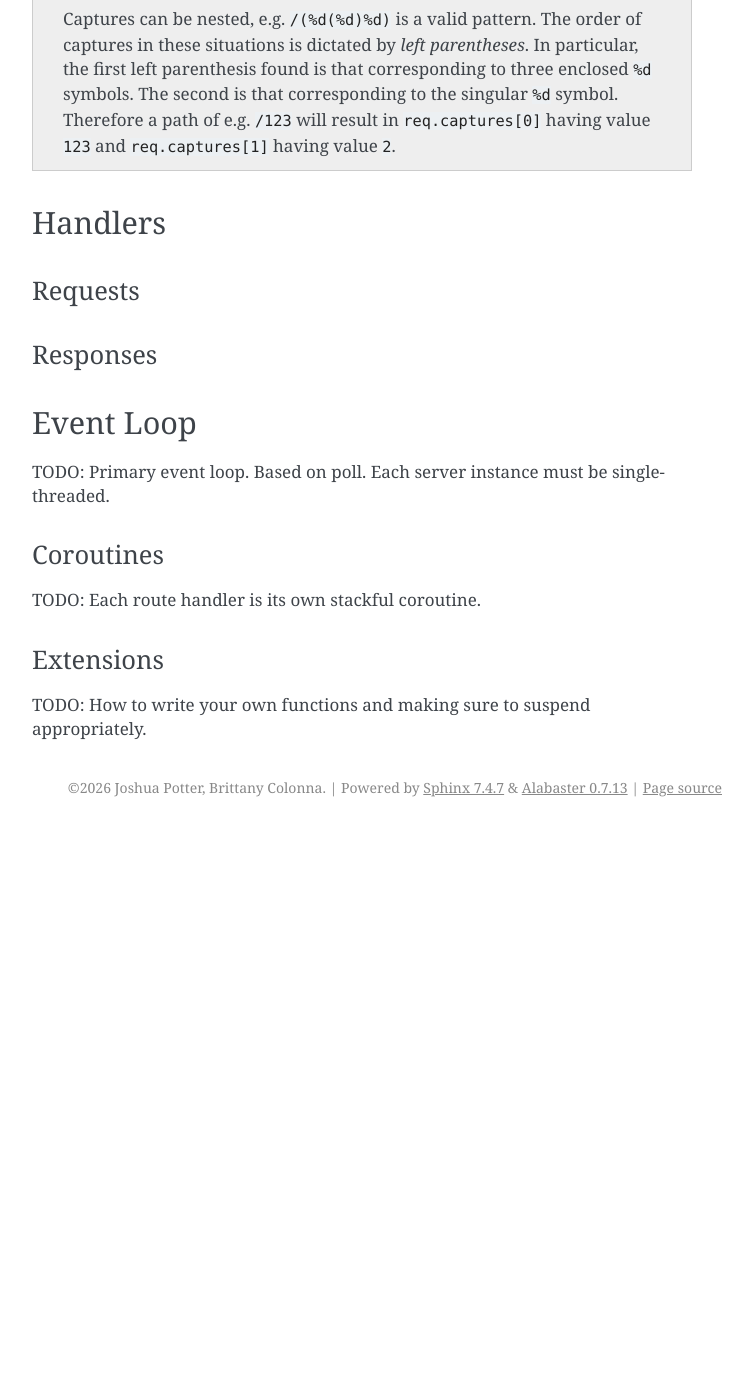
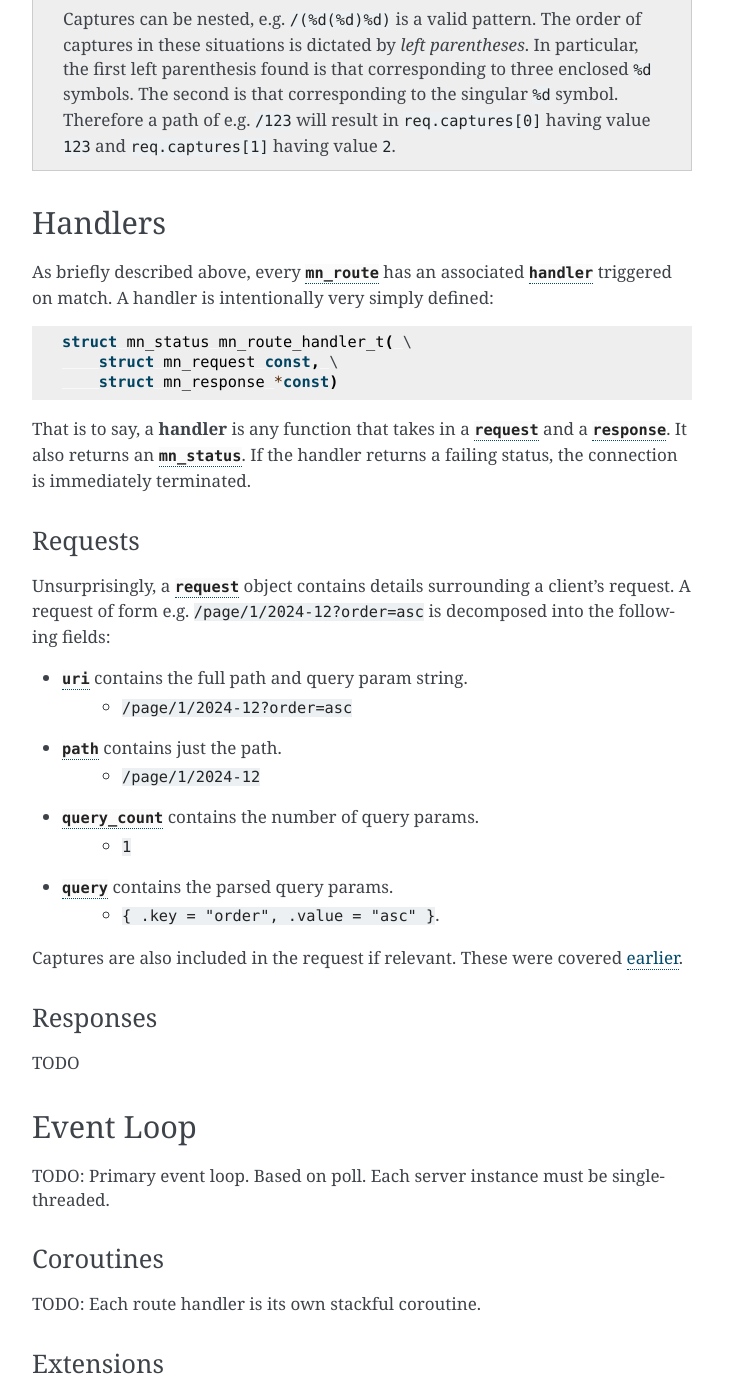
Before and after one commit to jrpotter/makinori, a Sphinx documentation site: the page built from docs/source/concepts.rst, in a window 1280 px wide and 1400 px high, scrolled down 2734 px. Shown: the whole window, without its empty margins (388-1140 px from the left). Built offline with Sphinx 7.4.7, drawn with Linux system fonts in a browser that asks for light colours; before the commit the page ends 3561 px from its top, so only the background shows below that.

Commit message:
Brief documentation on handlers/requests.

```diff
--- a/docs/source/concepts.rst
+++ b/docs/source/concepts.rst
@@ -143,15 +143,48 @@ cast them into different data types if necessary.
 Handlers
 --------
 
+As briefly described above, every :c:struct:`mn_route` has an associated
+:c:struct:`~mn_route.handler` triggered on match. A handler is intentionally
+very simply defined:
+
+.. code-block:: c
+
+   struct mn_status mn_route_handler_t( \
+       struct mn_request const, \
+       struct mn_response *const)
+
+That is to say, a **handler** is any function that takes in a :c:struct:`request
+<mn_request>` and a :c:struct:`response <mn_response>`. It also returns an
+:c:struct:`mn_status`. If the handler returns a failing status, the connection
+is immediately terminated.
+
 .. _ref-concepts-requests:
 
 Requests
 ^^^^^^^^
 
+Unsurprisingly, a :c:struct:`request <mn_request>` object contains
+details surrounding a client's request. A request of form e.g.
+``/page/1/2024-12?order=asc`` is decomposed into the following fields:
+
+* :c:member:`~mn_request.uri` contains the full path and query param string.
+   * ``/page/1/2024-12?order=asc``
+* :c:member:`~mn_request.path` contains just the path.
+   *  ``/page/1/2024-12``
+* :c:member:`~mn_request.query_count` contains the number of query params.
+   * ``1``
+* :c:member:`~mn_request.query` contains the parsed query params.
+   * ``{ .key = "order", .value = "asc" }``.
+
+Captures are also included in the request if relevant. These were covered
+:ref:`earlier <ref-concepts-captures>`.
+
 .. _ref-concepts-responses:
 
 Responses
 ^^^^^^^^^
+
+TODO
 
 .. _ref-concepts-event-loop:
 
```
